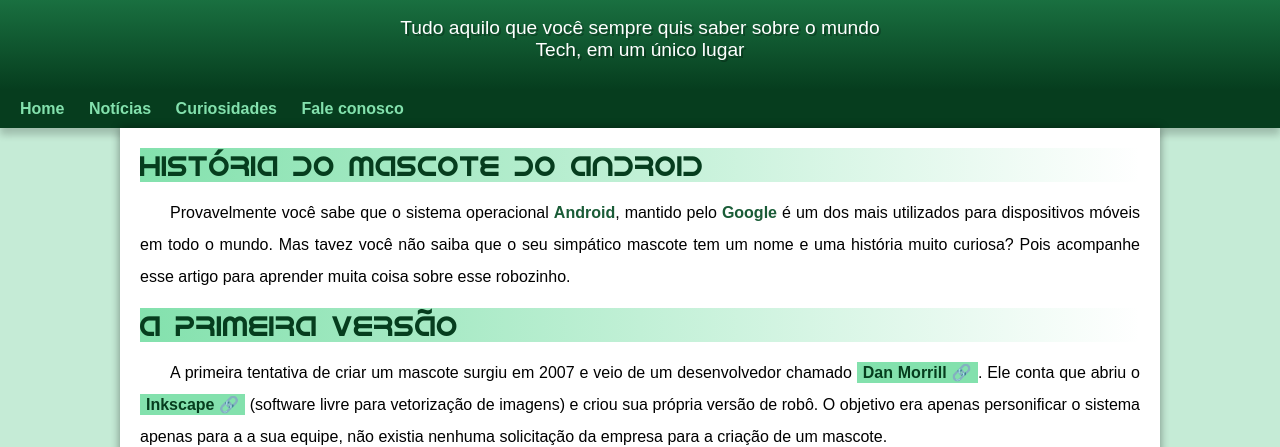
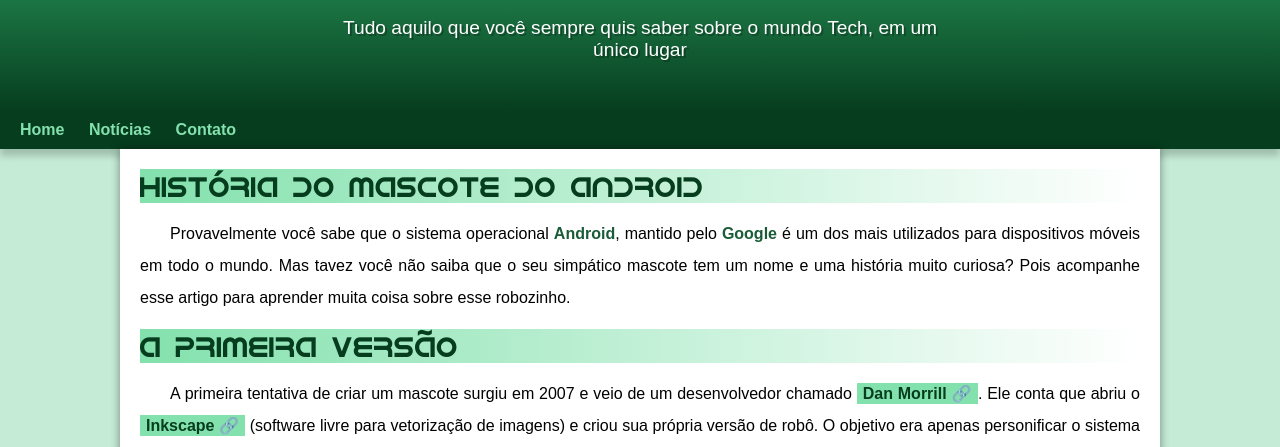
Before and after one commit to JeanClaudio1/html-css, a plain HTML site: page Desafios/desafio10/android.html in a window 1280 px wide. Shown: the part 100-547 px from the top of the page. Drawn offline with Linux system fonts and the light colour scheme.

Commit message:
alteração no site

```diff
--- a/Desafios/desafio10/android.html
+++ b/Desafios/desafio10/android.html
@@ -15,8 +15,7 @@
     <nav>
         <a href="#">Home</a>
         <a href="#">Notícias</a>
-        <a href="#">Curiosidades</a>
-        <a href="#">Fale conosco</a>
+        <a href="#">Contato</a>
     </nav>
     <main>
         <article>
--- a/Desafios/desafio10/estilo/android.css
+++ b/Desafios/desafio10/estilo/android.css
@@ -47,11 +47,11 @@ header > h1{
 header > p{
     font-size: 1.2em;
     color: white;
-    max-width: 500px;
+    max-width: 600px;
     padding-right: 10px;
     padding-left: 10px;
     margin: auto;
-    margin-bottom: 20px;
+    padding-bottom: 50px;
     text-shadow: 2px 2px 0px rgba(0, 0, 0, 0.267)
 }
 
```
